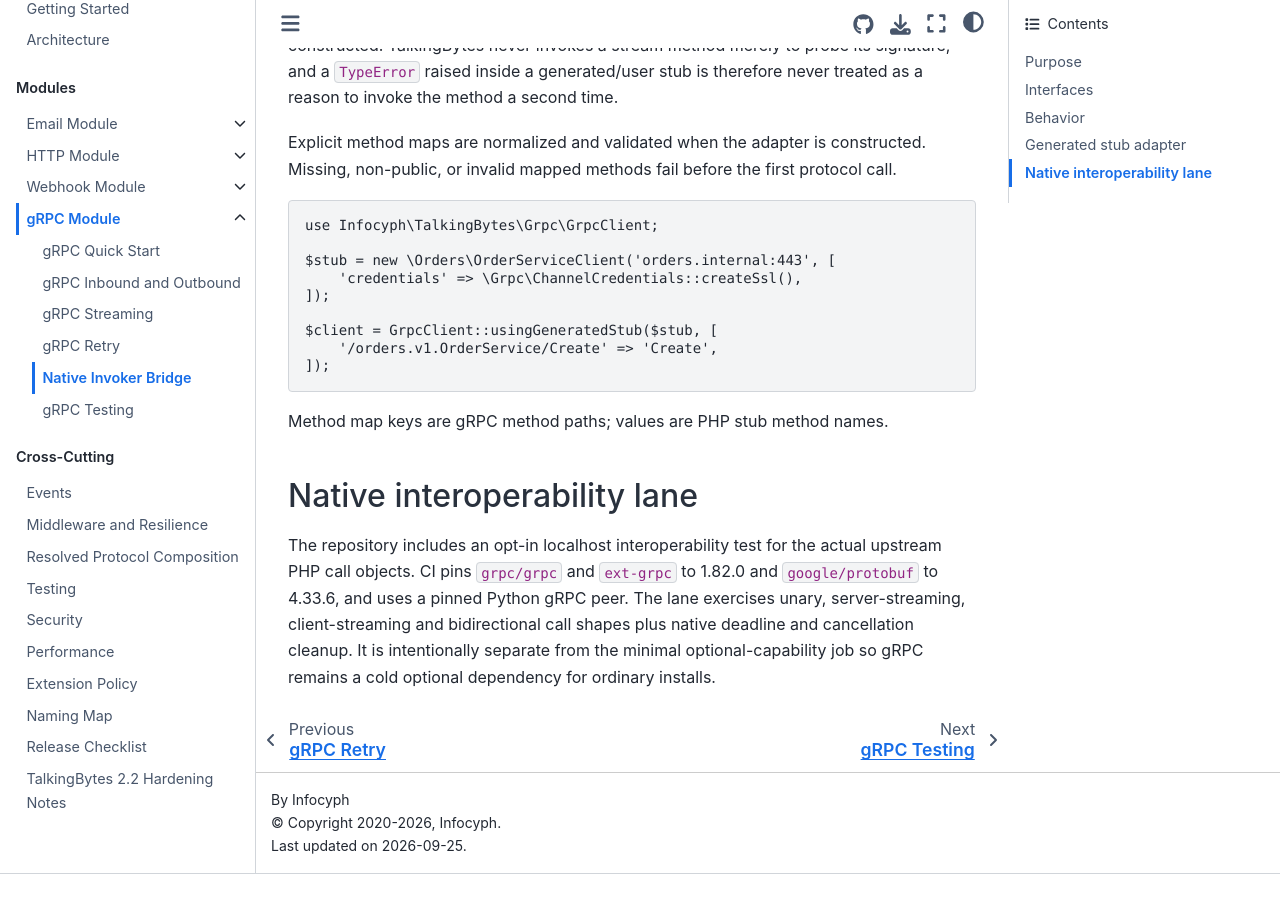
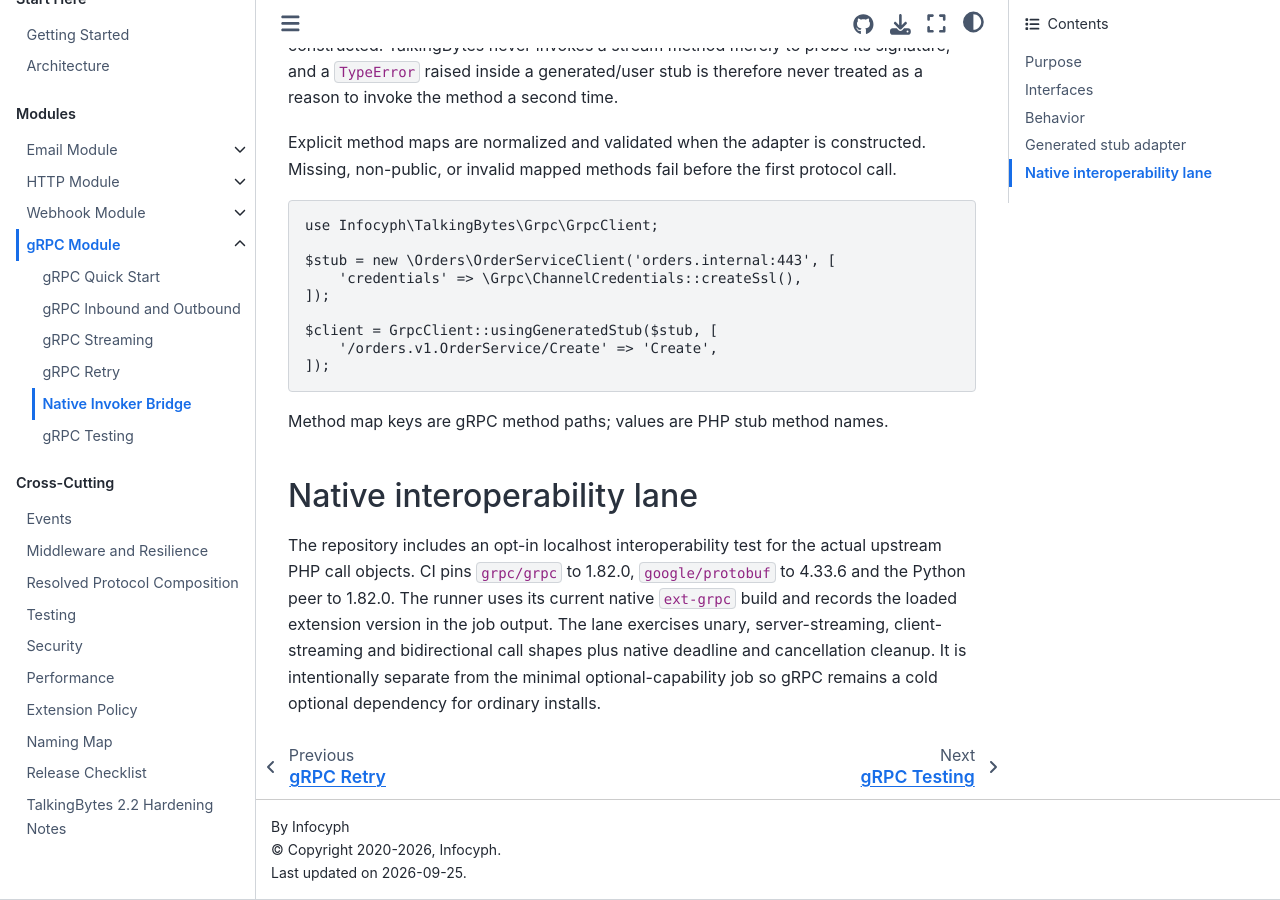
Before and after one commit to infocyph/TalkingBytes, a Sphinx documentation site: the page built from docs/grpc/native.rst, in a window 1280 px wide and 900 px high, scrolled down 919 px. Built offline with Sphinx 7.4.7 and the Sphinx Book theme 1.1.4, drawn with Linux system fonts in a browser that asks for light colours; before the commit the page ends 1793 px from its top, so only the background shows below that.

Commit message:
docs(grpc): clarify native extension resolution

```diff
--- a/docs/grpc/native.rst
+++ b/docs/grpc/native.rst
@@ -59,8 +59,10 @@
 ----------------------------
 
 The repository includes an opt-in localhost interoperability test for the
-actual upstream PHP call objects. CI pins ``grpc/grpc`` and ``ext-grpc`` to
-1.82.0 and ``google/protobuf`` to 4.33.6, and uses a pinned Python gRPC peer.
+actual upstream PHP call objects. CI pins ``grpc/grpc`` to 1.82.0,
+``google/protobuf`` to 4.33.6 and the Python peer to 1.82.0. The runner uses
+its current native ``ext-grpc`` build and records the loaded extension version
+in the job output.
 The lane exercises unary, server-streaming, client-streaming and bidirectional
 call shapes plus native deadline and cancellation cleanup. It is intentionally
 separate from the minimal optional-capability job so gRPC remains a cold
```
